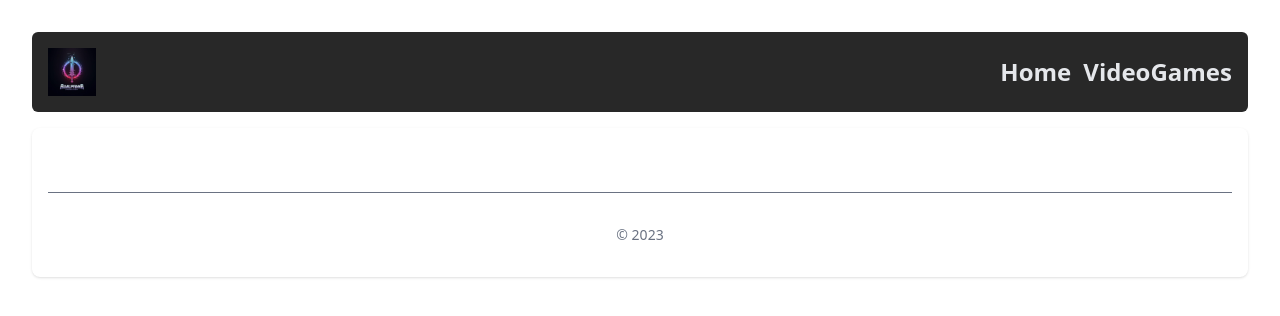
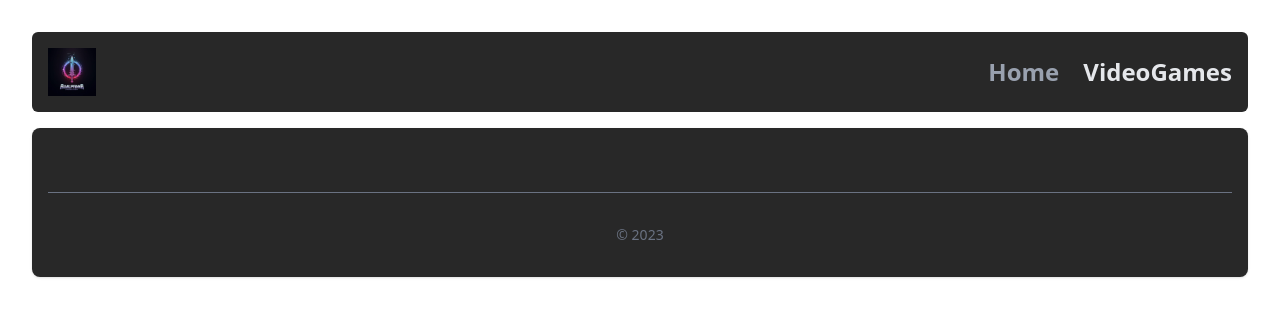
Before and after one commit to Davpp24/Videojuegos, a React (Vite) app: page / in a window 1280 px wide. Shown: the top 316 px of the page. Built offline with nearby package versions, Linux system fonts and the light colour scheme.

Commit message:
links, error page, gamesFilm, footr, navbar

```diff
--- a/package.json
+++ b/package.json
@@ -13,6 +13,7 @@
     "@tailwindcss/vite": "^4.0.2",
     "react": "^18.3.1",
     "react-dom": "^18.3.1",
+    "react-router-dom": "^7.1.5",
     "videojuegos": "file:"
   },
   "devDependencies": {
--- a/src/components/Footer.jsx
+++ b/src/components/Footer.jsx
@@ -4,7 +4,7 @@ import React from "react";
 const Footer = () => {
   return (
     <>
-     <footer className="max-w-screen-xl bg-darksurf-200 rounded-lg shadow mt-4">
+     <footer className="max-w-screen-xl bg-[#282828] rounded-lg shadow mt-4">
             <div className="w-full max-w-screen-xl mx-auto p-4 md:py-8">
                 <hr className="my-6 border-gray-500 sm:mx-auto dark:border-gray-700 lg:my-8" />
                 <span className="block text-sm text-gray-500 sm:text-center dark:text-gray-400">© 2023 </span>
--- a/src/components/Navbar.jsx
+++ b/src/components/Navbar.jsx
@@ -1,25 +1,28 @@
 import React from "react";
-
-const links = [
-  { name: "Home", path: "/" },
-  { name: "videojuegos", path: "/films" },
-];
+import { NavLink } from "react-router-dom";
 
 const Navbar = () => {
   return (
-    <>
-  <nav className="bg-[#282828] rounded-md mb-2 flex items-center justify-between p-4">
+    <nav className="bg-[#282828] rounded-md mb-2 flex items-center justify-between p-4">
+      {/* Logo */}
+      <img src="logo.png" className="h-12 w-12" alt="Logo" />
 
-  <img src="logo.png" className="h-12 w-12" alt="Logo" />
+      {/* Links de navegación */}
+      <div className="flex items-center space-x-6">
+        <NavLink
+          to="/" className={({ isActive }) => `text-2xl font-semibold ${isActive ? "text-gray-400" : "text-gray-200"} hover:text-gray-400 transition`
+          }>
+          Home
+        </NavLink>
 
-  <div className="flex items-center space-x-3 rtl:space-x-reverse">
-    <span className="self-center text-2xl font-semibold text-gray-200 whitespace-nowrap">Home</span>
-    <span  className="self-center text-2xl font-semibold text-gray-200 whitespace-nowrap">VideoGames</span>
-  </div>
-</nav>
+        <NavLink
+          to="/Games" className={({ isActive }) =>`text-2xl font-semibold ${isActive ? "text-gray-400" : "text-gray-200"} hover:text-gray-400 transition`
+          }>
+          VideoGames
+        </NavLink>
 
-
-    </>
+      </div>
+    </nav>
   );
 };
 
--- a/src/main.jsx
+++ b/src/main.jsx
@@ -1,14 +1,17 @@
-import { StrictMode } from 'react'
-import { createRoot } from 'react-dom/client'
-import './index.css'
-import App from './App.jsx'
-import  Navbar from './components/Navbar.jsx';
-import  Footer from './components/Footer.jsx';
+import { StrictMode } from "react";
+import { createRoot } from "react-dom/client";
+import { BrowserRouter } from "react-router-dom";
+import "./index.css";
+import App from "./App.jsx";
+import Navbar from "./components/Navbar.jsx";
+import Footer from "./components/Footer.jsx";
 
-createRoot(document.getElementById('root')).render(
+createRoot(document.getElementById("root")).render(
   <StrictMode>
-    <Navbar />
-    {/* <App /> */}
-    <Footer />
-  </StrictMode>,
-)
+    <BrowserRouter>
+      <Navbar />
+      {/* <App /> */}
+      <Footer />
+    </BrowserRouter>
+  </StrictMode>
+);
```
Also changed, not shown: src/pages/ErrorPage/ErrorPage.jsx (added), src/pages/GamesDetails/GamesDetails.jsx (added), src/pages/Home/Home.jsx (added), src/pages/videogames/Games.jsx (added), 1 other file (tests, documents, lock files or other folders).
